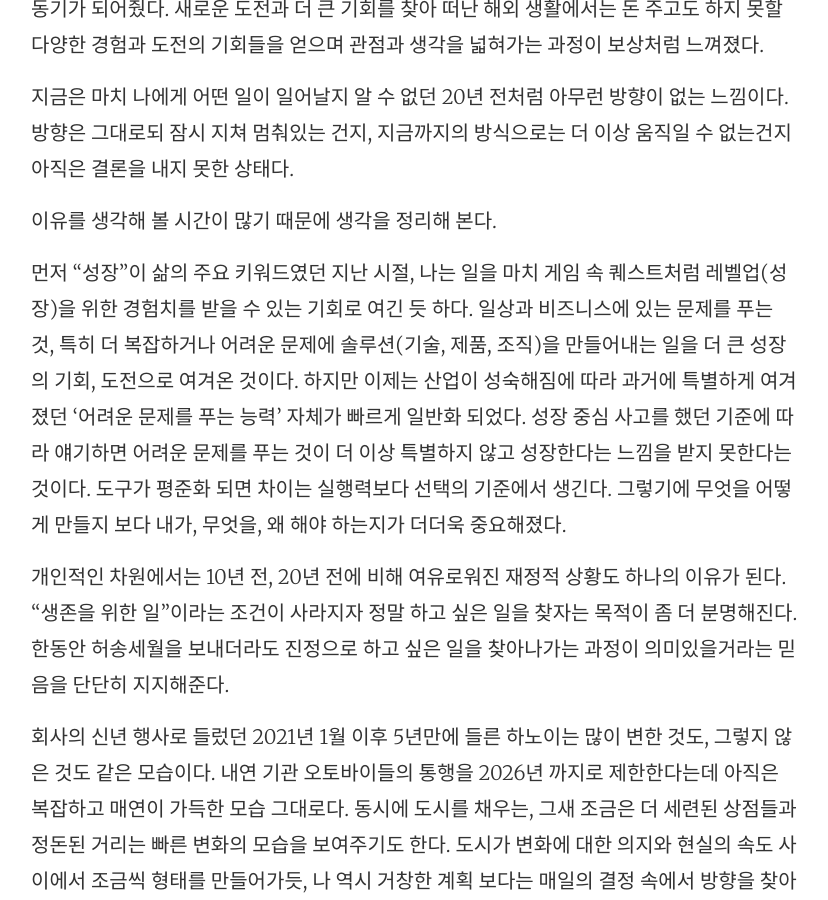
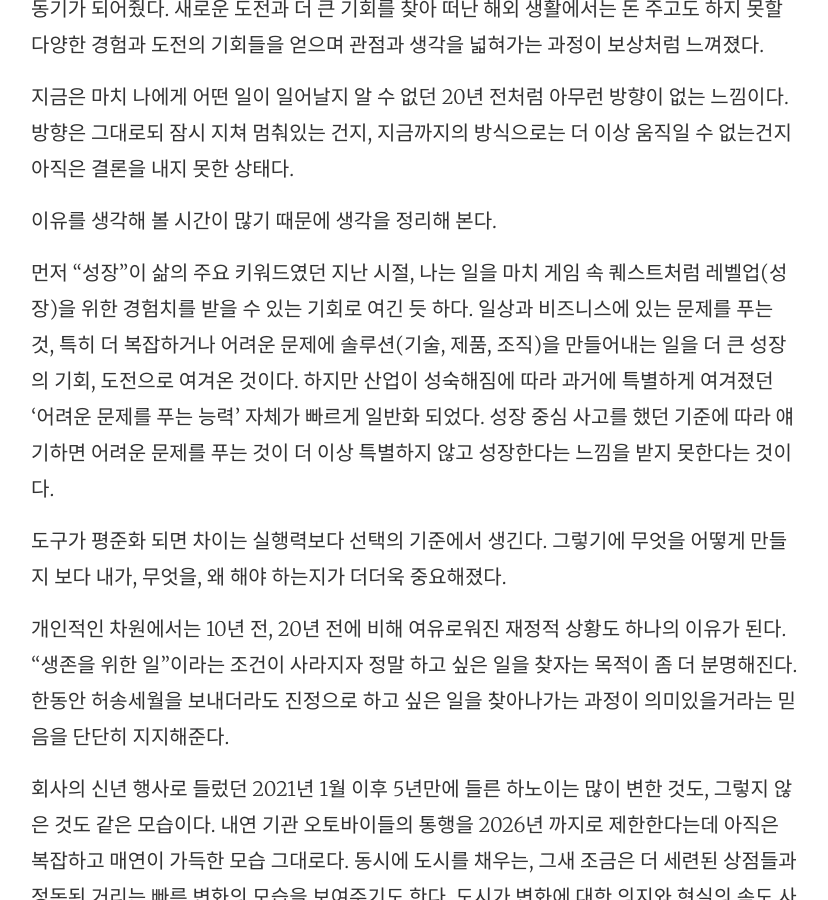
Before and after one commit to joyeon/joyeon.github.io, a Jekyll site: the page built from _posts/2026-01-07-from-hanoi.md, in a window 1280 px wide and 900 px high, scrolled down 1587 px. Shown: the whole window, without its empty margins (225-1053 px from the left). Built offline with Jekyll 4.4.1, drawn with Linux system fonts in a browser that asks for light colours.

```diff
--- a/_posts/2026-01-07-from-hanoi.md
+++ b/_posts/2026-01-07-from-hanoi.md
@@ -32,8 +32,9 @@
 
 먼저 “성장”이 삶의 주요 키워드였던 지난 시절, 나는 일을 마치 게임 속 퀘스트처럼 레벨업(성장)을 위한 경험치를 받을 수 있는 기회로 여긴 듯 하다.
 일상과 비즈니스에 있는 문제를 푸는 것, 특히 더 복잡하거나 어려운 문제에 솔루션(기술, 제품, 조직)을 만들어내는 일을 더 큰 성장의 기회, 도전으로 여겨온 것이다.
-하지만 이제는 산업이 성숙해짐에 따라 과거에 특별하게 여겨졌던 ‘어려운 문제를 푸는 능력’ 자체가 빠르게 일반화 되었다.
+하지만 산업이 성숙해짐에 따라 과거에 특별하게 여겨졌던 ‘어려운 문제를 푸는 능력’ 자체가 빠르게 일반화 되었다.
 성장 중심 사고를 했던 기준에 따라 얘기하면 어려운 문제를 푸는 것이 더 이상 특별하지 않고 성장한다는 느낌을 받지 못한다는 것이다.
+
 도구가 평준화 되면 차이는 실행력보다 선택의 기준에서 생긴다. 그렇기에 무엇을 어떻게 만들지 보다 내가, 무엇을, 왜 해야 하는지가 더더욱 중요해졌다.
 
 개인적인 차원에서는 10년 전, 20년 전에 비해 여유로워진 재정적 상황도 하나의 이유가 된다. “생존을 위한 일”이라는 조건이 사라지자 정말 하고 싶은 일을 찾자는 목적이 좀 더 분명해진다.
```
